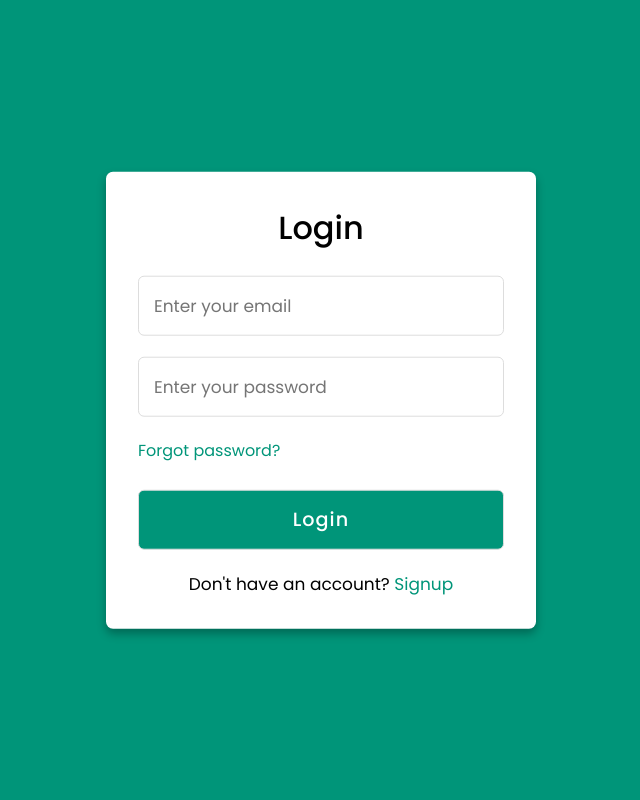
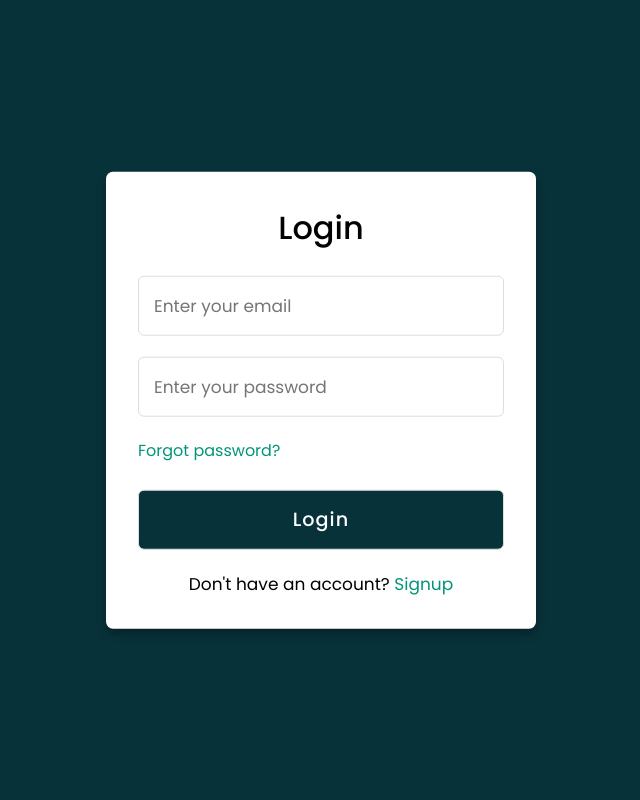
Before and after one commit to nikzdevz/Xenonstack-ThemePageTask, a Flask app: template templates/loginRegister.html in a window 1280 px wide. Shown: the whole page, without its empty margins (319-959 px from the left). Run offline with Flask 3, Linux system fonts and the light colour scheme; the template is opened without the code that fills it, so the values that code supplies are empty.

```diff
--- a/app.py
+++ b/app.py
@@ -20,8 +20,8 @@ def index():
 def contact():
     return render_template('contactus.html')
 
-@app.route('/login', methods=['GET', 'POST'])
-def contact():
+@app.route('/login', methods=['GET'])
+def login():
     return render_template('loginRegister.html')
 
 
--- a/static/css/style1.css
+++ b/static/css/style1.css
@@ -9,7 +9,7 @@
 body{
   min-height: 100vh;
   width: 100%;
-  background: #009579;
+  background: #08323a;
 }
 .container{
   position: absolute;
@@ -66,7 +66,7 @@ body{
 }
 .form input.button{
   color: #fff;
-  background: #009579;
+  background: #08323a;
   font-size: 1.2rem;
   font-weight: 500;
   letter-spacing: 1px;
@@ -75,7 +75,7 @@ body{
   transition: 0.4s;
 }
 .form input.button:hover{
-  background: #006653;
+  background: #072025;
 }
 .signup{
   font-size: 17px;
```
